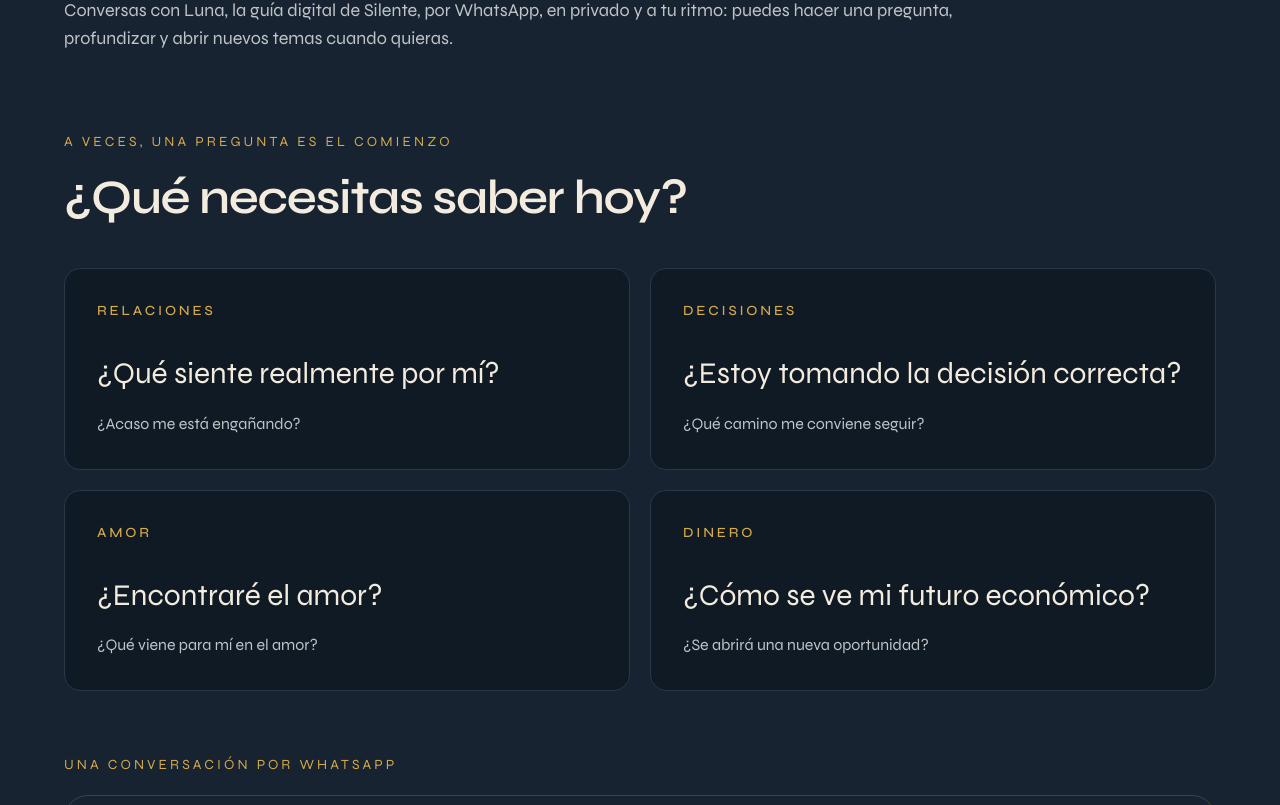
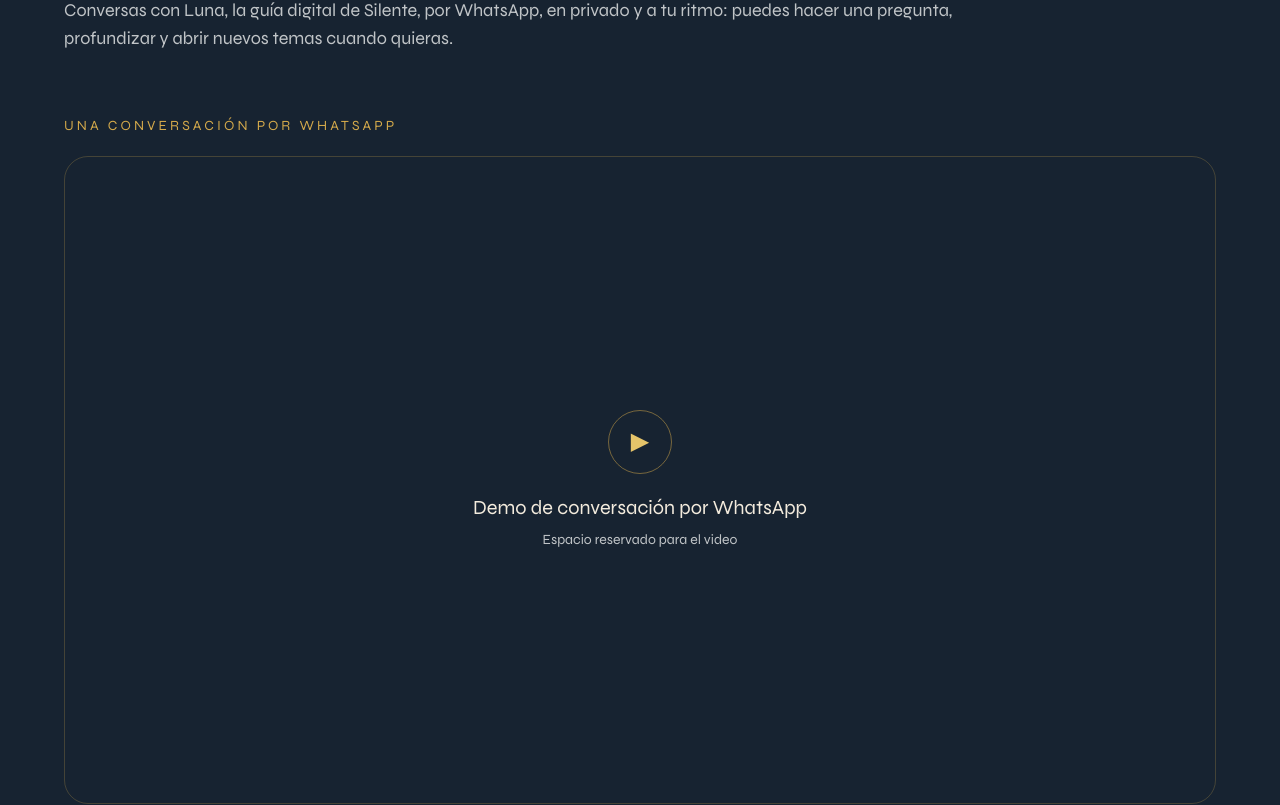
Before and after one commit to ElCopyPaste/silente-web, a Next.js app: page / in a window 1280 px wide. Shown: the part 1475-2280 px from the top of the page. Built offline with nearby package versions, Linux system fonts and the light colour scheme.

Commit message:
Simplificar la sección Qué es Silente

```diff
--- a/app/page.tsx
+++ b/app/page.tsx
@@ -1,13 +1,6 @@
 import { Hero } from "@/components/Hero";
 import { FAQSection } from "@/components/ContentSections";
 import { Pricing } from "@/components/Pricing";
-
-const questions = [
-  { label: "Relaciones", text: "¿Qué siente realmente por mí?", second: "¿Acaso me está engañando?" },
-  { label: "Decisiones", text: "¿Estoy tomando la decisión correcta?", second: "¿Qué camino me conviene seguir?" },
-  { label: "Amor", text: "¿Encontraré el amor?", second: "¿Qué viene para mí en el amor?" },
-  { label: "Dinero", text: "¿Cómo se ve mi futuro económico?", second: "¿Se abrirá una nueva oportunidad?" },
-] as const;
 
 function WhatIsSilenteSection() {
   return (
@@ -26,23 +19,6 @@ function WhatIsSilenteSection() {
           </p>
         </div>
 
-        <div className="mt-20">
-          <div className="max-w-3xl">
-            <p className="text-sm uppercase tracking-[.22em] text-[var(--silente-gold)]">A veces, una pregunta es el comienzo</p>
-            <h3 className="mt-4 text-3xl font-semibold leading-tight tracking-[-.025em] text-[var(--silente-ivory)] md:text-5xl">
-              ¿Qué necesitas saber hoy?
-            </h3>
-          </div>
-          <div className="mt-10 grid gap-5 md:grid-cols-2">
-            {questions.map(({ label, text, second }) => (
-              <article key={label} className="rounded-2xl border border-[var(--silente-border)] bg-[rgba(5,14,22,.44)] p-6 md:p-8">
-                <h4 className="text-sm font-medium uppercase tracking-[.2em] text-[var(--silente-gold)]">{label}</h4>
-                <p className="mt-8 text-2xl leading-snug text-[var(--silente-ivory)] md:text-3xl">{text}</p>
-                <p className="mt-4 text-base leading-relaxed text-[var(--silente-muted)]">{second}</p>
-              </article>
-            ))}
-          </div>
-
         <div className="mt-16">
           <p className="mb-5 text-sm uppercase tracking-[.22em] text-[var(--silente-gold)]">Una conversación por WhatsApp</p>
           <div role="img" aria-label="Espacio reservado para el demo en video de una conversación por WhatsApp" className="flex aspect-video w-full items-center justify-center overflow-hidden rounded-3xl border border-[rgba(213,170,75,.24)] bg-[radial-gradient(ellipse_at_center,rgba(213,170,75,.12),transparent_58%),rgba(5,14,22,.72)] px-6 text-center">
@@ -50,7 +26,6 @@ function WhatIsSilenteSection() {
               <span aria-hidden="true" className="mx-auto flex h-16 w-16 items-center justify-center rounded-full border border-[rgba(213,170,75,.5)] text-2xl text-[var(--silente-gold-light)]">▶</span>
               <p className="mt-5 text-lg text-[var(--silente-ivory)] md:text-xl">Demo de conversación por WhatsApp</p>
               <p className="mt-2 text-sm text-[var(--silente-muted)]">Espacio reservado para el video</p>
-              </div>
             </div>
           </div>
         </div>
```
Lines whose indentation alone changed are shown as unchanged.
